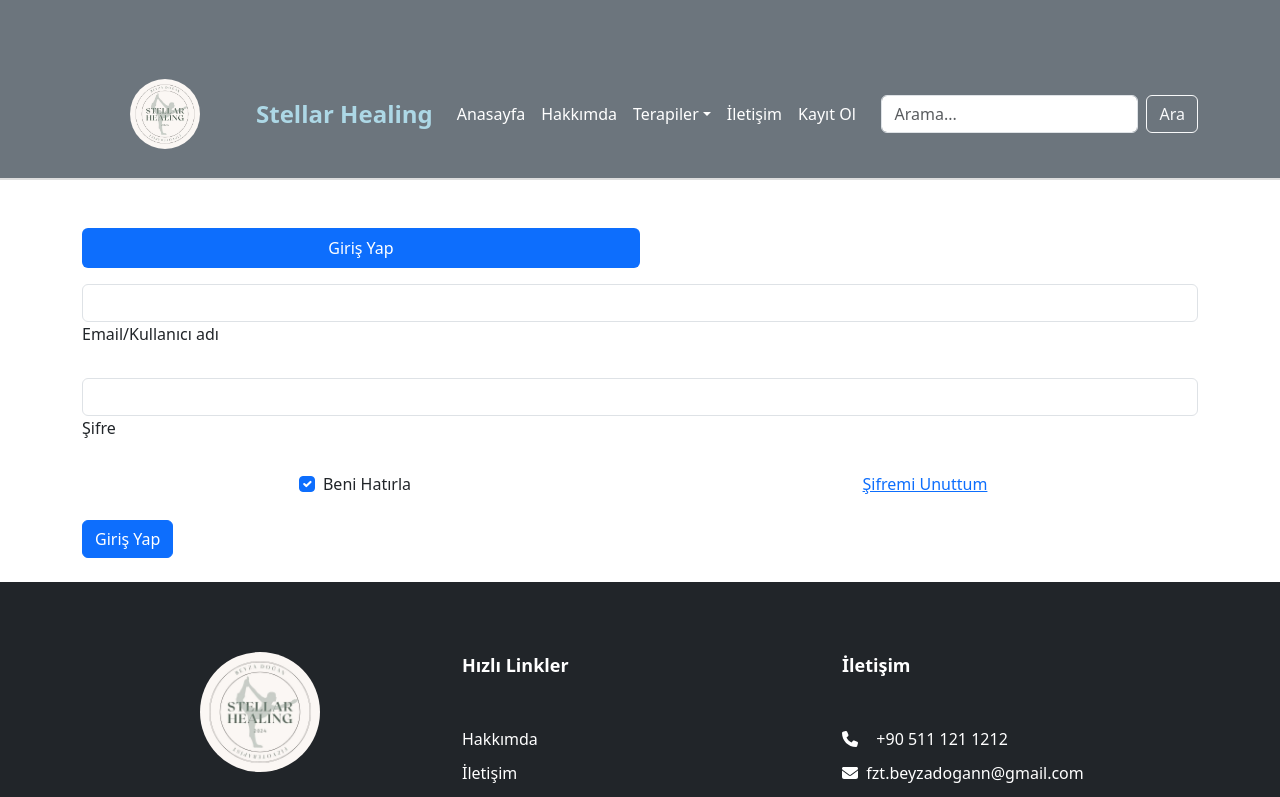
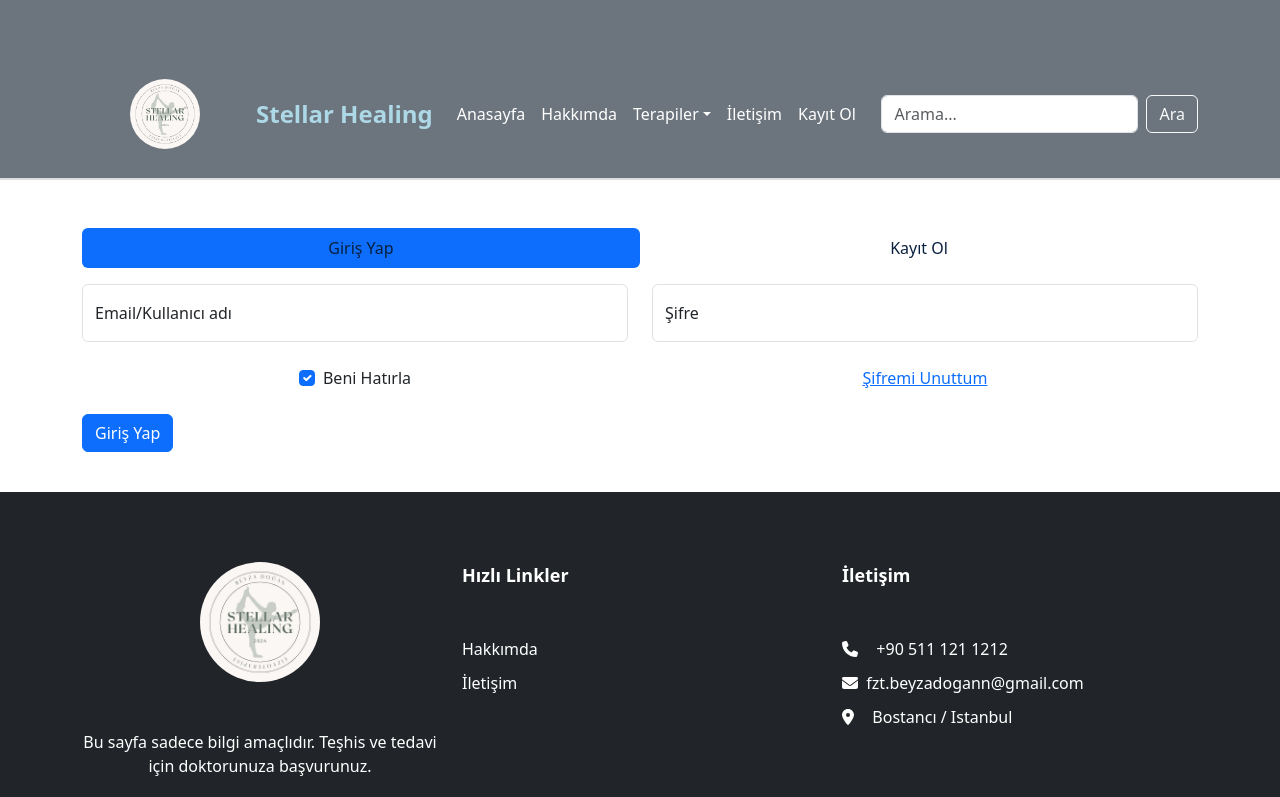
Before and after one commit to BeyzaDogann/StellarHealingReact, a React (Vite) app: page /signUp in a window 1280 px wide. Shown: the top 797 px of the page. Built offline with nearby package versions, Linux system fonts and the light colour scheme.

Commit message:
Last Update

```diff
--- a/src/components/ForgotPassword.jsx
+++ b/src/components/ForgotPassword.jsx
@@ -18,20 +18,20 @@ function ForgotPassword() {
   };
 
   return (
-    <div className="form-container d-flex justify-content-center">
-      <h2 col>Şifremi Unuttum</h2>
-      <form className='d-flex justify-content-center align-items-center' onSubmit={handleForgotPassword}>
-        <input
+    <div className="form-container d-flex justify-content-center mb-5 mt-5">
+      <h2 style={{color:'blue', fontSize:'20px', marginRight: '24px', marginTop: '18px'}}>Şifremi Unuttum:</h2>
+      <form className='justify-content-center align-items-center mt-3' onSubmit={handleForgotPassword}>
+        <input style={{borderRadius:'15px', padding: ' 6px 6px' }}
           type="email"
           placeholder="Email"
           required
           value={email}
           onChange={(e) => setEmail(e.target.value)}
         />
-        <button className= 'd-flex justify-content-center align-items-center' type="submit">Şifreyi Gönder</button>
+        <button style={{marginTop: '16px'}} className= ' btn btn-primary d-flex justify-content-center align-items-center' type="submit">Şifreyi Gönder</button>
       </form>
       {message && <p>{message}</p>}
-      <button className= 'd-flex justify-content-center align-items-center' onClick={handleBack}>Geri Dön</button>
+      <button style={{marginTop: '75px'}} className= 'btn btn-primary  justify-content-center align-items-center mb-5' onClick={handleBack}>Geri Dön</button>
     </div>
   );
 }
--- a/src/components/Navbar.jsx
+++ b/src/components/Navbar.jsx
@@ -57,7 +57,7 @@ function NavigationBar() {
             <Nav.Link as={Link} to="/Contact">İletişim</Nav.Link>
             <Nav.Link as={Link} to="/SignUp">Kayıt Ol</Nav.Link>
           </Nav>
-          <Form className="d-flex ms-auto" onSubmit={handleSubmit}>
+          <Form className=  "d-flex ms-auto" onSubmit={handleSubmit}>
             <FormControl
               type="search"
               placeholder="Arama..."
--- a/src/components/SignUp.jsx
+++ b/src/components/SignUp.jsx
@@ -55,7 +55,6 @@ function SignUp() {
 
     if (user) {
       alert('Giriş başarılı!');
-
     } else {
       alert('Email veya şifre hatalı.');
     }
@@ -75,7 +74,7 @@ function SignUp() {
             aria-controls="pills-login"
             aria-selected={activeTab === 'login' ? 'true' : 'false'}
           >
-            Giriş Yap
+            <span style={{ color: '#09203f' }}>Giriş Yap</span>
           </a>
         </li>
         <li className="nav-item" role="presentation">
@@ -89,7 +88,7 @@ function SignUp() {
             aria-controls="pills-register"
             aria-selected={activeTab === 'register' ? 'true' : 'false'}
           >
-            Kayıt Ol
+            <span style={{ color: '#09203f' }}>Kayıt Ol</span>
           </a>
         </li>
       </ul>
@@ -101,23 +100,45 @@ function SignUp() {
           role="tabpanel"
           aria-labelledby="tab-login"
         >
-          <form onSubmit={handleLoginSubmit}>
-            <div className="form-outline mb-4">
-              <input type="email" id="email" className="form-control" value={loginForm.email} onChange={handleLoginChange} />
-              <label className="form-label" htmlFor="email">
-                Email/Kullanıcı adı
-              </label>
-            </div>
-            <div className="form-outline mb-4">
-              <input type="password" id="password" className="form-control" value={loginForm.password} onChange={handleLoginChange} />
-              <label className="form-label" htmlFor="password">
-                Şifre
-              </label>
+          <form onSubmit={handleLoginSubmit} className="mb-3">
+            <div className="row mb-4">
+              <div className="col">
+                <div className="form-floating">
+                  <input
+                    type="email"
+                    id="email"
+                    className="form-control"
+                    value={loginForm.email}
+                    onChange={handleLoginChange}
+                    placeholder="Email/Kullanıcı adı"
+                  />
+                  <label htmlFor="email">Email/Kullanıcı adı</label>
+                </div>
+              </div>
+              <div className="col">
+                <div className="form-floating">
+                  <input
+                    type="password"
+                    id="password"
+                    className="form-control"
+                    value={loginForm.password}
+                    onChange={handleLoginChange}
+                    placeholder="Şifre"
+                  />
+                  <label htmlFor="password">Şifre</label>
+                </div>
+              </div>
             </div>
             <div className="row mb-4">
               <div className="col-md-6 d-flex justify-content-center">
                 <div className="form-check mb-3 mb-md-0">
-                  <input className="form-check-input" type="checkbox" value="" id="loginCheck" defaultChecked />
+                  <input
+                    className="form-check-input"
+                    type="checkbox"
+                    value=""
+                    id="loginCheck"
+                    defaultChecked
+                  />
                   <label className="form-check-label" htmlFor="loginCheck">
                     Beni Hatırla
                   </label>
@@ -138,36 +159,77 @@ function SignUp() {
           role="tabpanel"
           aria-labelledby="tab-register"
         >
-          <form onSubmit={handleRegisterSubmit}>
-            <div className="form-outline mb-4">
-              <input type="text" id="name" className="form-control" value={registerForm.name} onChange={handleRegisterChange} />
-              <label className="form-label" htmlFor="name">
-                İsim-Soyisim
-              </label>
+          <form onSubmit={handleRegisterSubmit} className="mb-3">
+            <div className="row mb-4">
+              <div className="col">
+                <div className="form-floating">
+                  <input
+                    type="text"
+                    id="name"
+                    className="form-control"
+                    value={registerForm.name}
+                    onChange={handleRegisterChange}
+                    placeholder="İsim-Soyisim"
+                  />
+                  <label htmlFor="name">İsim-Soyisim</label>
+                </div>
+              </div>
+              <div className="col">
+                <div className="form-floating">
+                  <input
+                    type="text"
+                    id="username"
+                    className="form-control"
+                    value={registerForm.username}
+                    onChange={handleRegisterChange}
+                    placeholder="Kullanıcı Adı"
+                  />
+                  <label htmlFor="username">Kullanıcı Adı</label>
+                </div>
+              </div>
             </div>
-            <div className="form-outline mb-4">
-              <input type="text" id="username" className="form-control" value={registerForm.username} onChange={handleRegisterChange} />
-              <label className="form-label" htmlFor="username">
-                Kullanıcı Adı
-              </label>
+            <div className="row mb-4">
+              <div className="col">
+                <div className="form-floating">
+                  <input
+                    type="email"
+                    id="email"
+                    className="form-control"
+                    value={registerForm.email}
+                    onChange={handleRegisterChange}
+                    placeholder="Email"
+                  />
+                  <label htmlFor="email">Email</label>
+                </div>
+              </div>
+              <div className="col">
+                <div className="form-floating">
+                  <input
+                    type="password"
+                    id="password"
+                    className="form-control"
+                    value={registerForm.password}
+                    onChange={handleRegisterChange}
+                    placeholder="Şifre"
+                  />
+                  <label htmlFor="password">Şifre</label>
+                </div>
+              </div>
             </div>
-            <div className="form-outline mb-4">
-              <input type="email" id="email" className="form-control" value={registerForm.email} onChange={handleRegisterChange} />
-              <label className="form-label" htmlFor="email">
-                Email
-              </label>
-            </div>
-            <div className="form-outline mb-4">
-              <input type="password" id="password" className="form-control" value={registerForm.password} onChange={handleRegisterChange} />
-              <label className="form-label" htmlFor="password">
-                Şifre
-              </label>
-            </div>
-            <div className="form-outline mb-4">
-              <input type="password" id="repeatPassword" className="form-control" value={registerForm.repeatPassword} onChange={handleRegisterChange} />
-              <label className="form-label" htmlFor="repeatPassword">
-                Şifre Tekrar
-              </label>
+            <div className="row mb-4">
+              <div className="col">
+                <div className="form-floating">
+                  <input
+                    type="password"
+                    id="repeatPassword"
+                    className="form-control"
+                    value={registerForm.repeatPassword}
+                    onChange={handleRegisterChange}
+                    placeholder="Şifre Tekrar"
+                  />
+                  <label htmlFor="repeatPassword">Şifre Tekrar</label>
+                </div>
+              </div>
             </div>
             <button type="submit" className="btn btn-primary btn-block mb-3">
               Kayıt Ol
```
